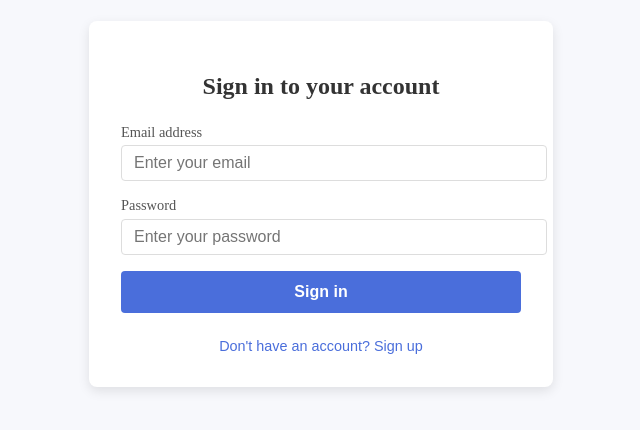
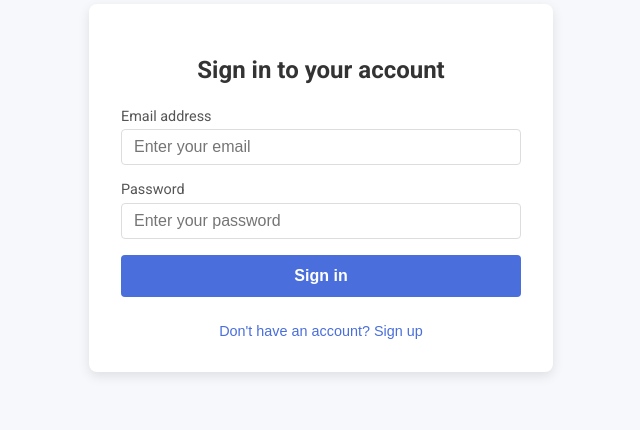
Before and after one commit to WebDev-Team-OFS/ofs-website, a React (Vite) app in the folder client/: page /login in a window 1280 px wide. Shown: the part 212-642 px from the top of the page, without its empty margins (319-959 px from the left). Built offline with nearby package versions, Linux system fonts and the light colour scheme.

Commit message:
Change font and fix input box length in login form

```diff
--- a/client/src/components/LoginPage/AuthPages.css
+++ b/client/src/components/LoginPage/AuthPages.css
@@ -1,12 +1,16 @@
 /* Overall Container */
+
+
 .auth-container {
   min-height: 100vh;
   display: flex;
   align-items: center;
   justify-content: center;
-  padding: 1rem;
   background-color: #f7f8fc;
+  font-family: Roboto, Arial, Helvetica, sans-serif;
 }
+
+
 
 /* Auth Box */
 .auth-box {
@@ -48,6 +52,14 @@
   border: 1px solid #ddd;
   border-radius: 4px;
   outline: none;
+  box-sizing: border-box;
+}
+
+.auth-row {
+  display: flex;
+  align-items: center;
+  justify-content: center;
+  gap: 10px;
 }
 
 /* Button */
```
